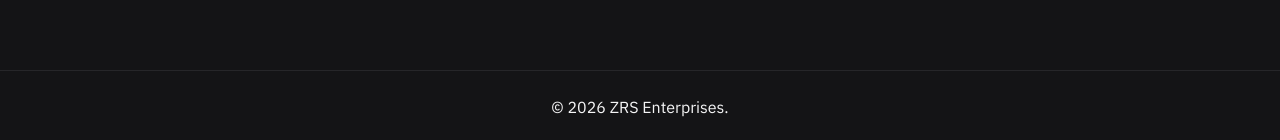
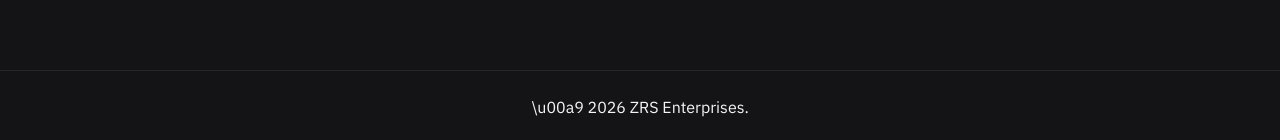
Before and after one commit to AEGIS-OSX/statusapp-pftest-1779646814, a Next.js app: page / in a window 1280 px wide. Shown: the part 657-797 px from the top of the page. Built offline with nearby package versions, Linux system fonts and the light colour scheme.

Commit message:
fix(sable): `metadata` export includes `title.default: 'StatusApp — System status'` and the exact `description` string above. [sable, fix-1]

```diff
--- a/app/layout.tsx
+++ b/app/layout.tsx
@@ -3,13 +3,13 @@ import "./globals.css";
 
 export const metadata: Metadata = {
   title: {
-    default: "StatusApp — System status",
+    default: "StatusApp \u2014 System status",
     template: "%s | StatusApp",
   },
   description:
     "StatusApp displays a single, instrument-style status panel to verify the AEGIS pipeline. Static content only; not a monitoring service.",
   openGraph: {
-    title: "StatusApp — System status",
+    title: "StatusApp \u2014 System status",
     description:
       "StatusApp displays a single, instrument-style status panel to verify the AEGIS pipeline. Static content only; not a monitoring service.",
     siteName: "StatusApp",
@@ -18,7 +18,7 @@ export const metadata: Metadata = {
   },
   twitter: {
     card: "summary",
-    title: "StatusApp — System status",
+    title: "StatusApp \u2014 System status",
     description:
       "StatusApp displays a single, instrument-style status panel to verify the AEGIS pipeline. Static content only; not a monitoring service.",
   },
@@ -63,7 +63,7 @@ export default function RootLayout({
         <main className="page-main">{children}</main>
 
         <footer className="site-footer">
-          © 2026 ZRS Enterprises.
+          \u00a9 2026 ZRS Enterprises.
         </footer>
       </body>
     </html>
```
